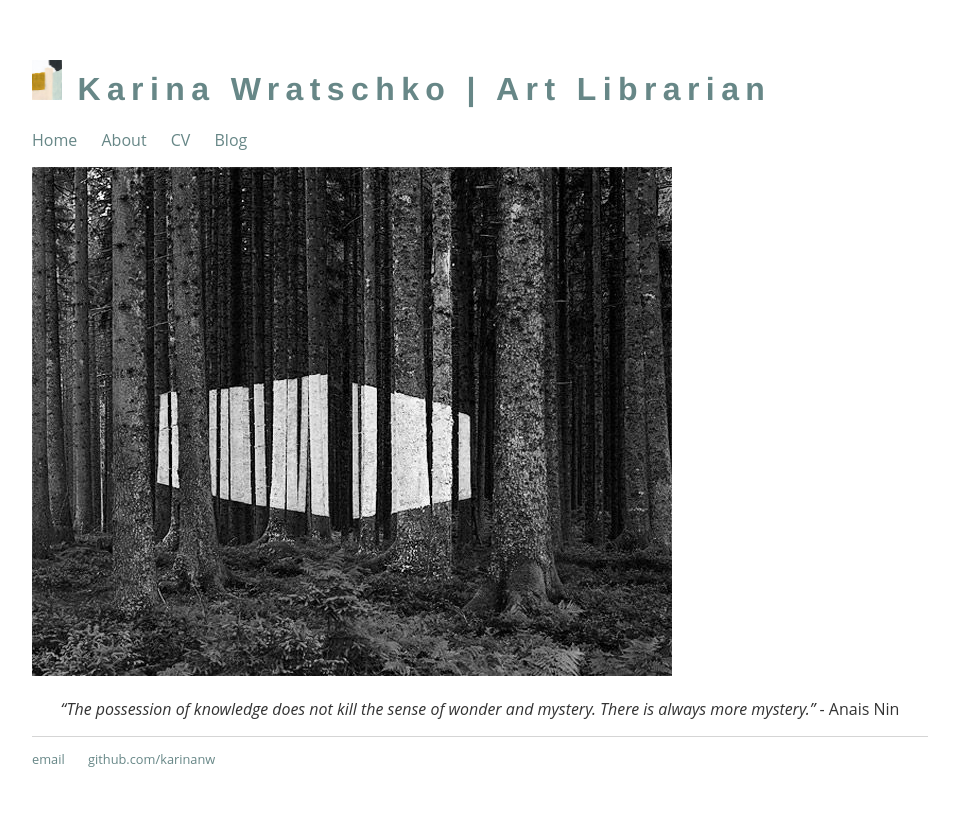
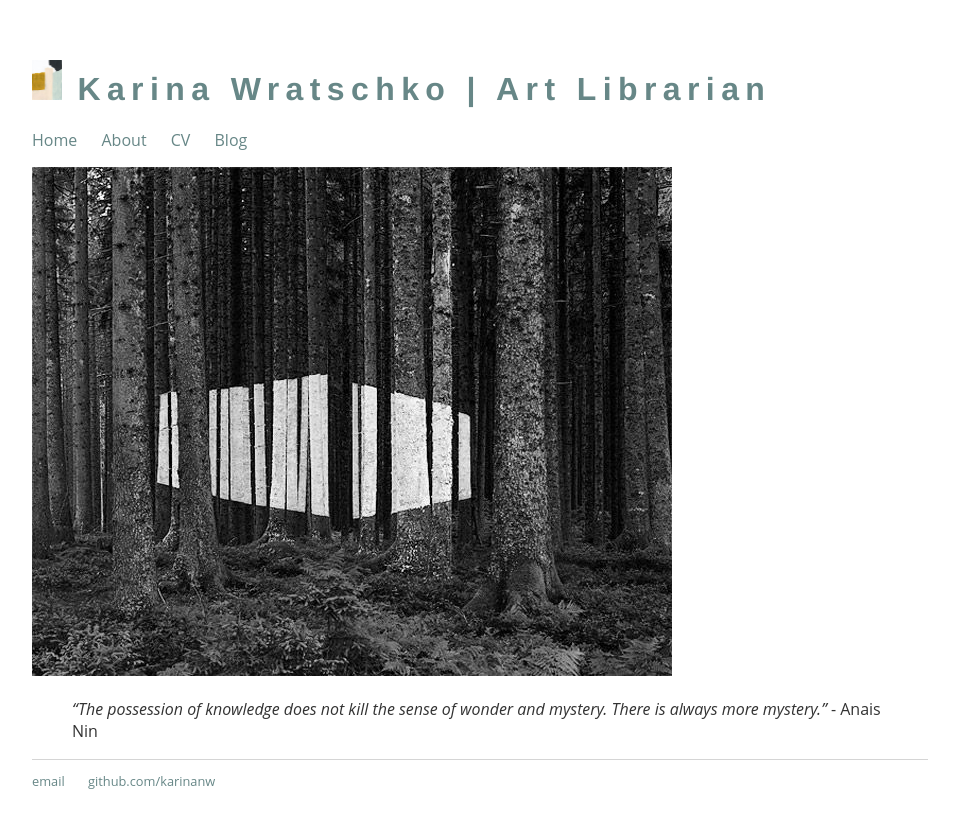
Before and after one commit to karinanw/karinanw.github.io, a Jekyll site: the page built from index.md, in a window 1280 px wide. Shown: the top 828 px of the page, without its empty margins (160-1119 px from the left). Built offline with Jekyll 4.4.1, drawn with Linux system fonts in a browser that asks for light colours.

Commit message:
Update index.md

```diff
--- a/index.md
+++ b/index.md
@@ -6,6 +6,7 @@ title: Karina Wratschko | ePortfolio
 {:.center}
 ![Imbeir](/images/imberi.jpg)
 
-{: style="text-align:center"}
-*"The possession of knowledge does not kill the sense of wonder and mystery.
+
+>*"The possession of knowledge does not kill the
+sense of wonder and mystery.
 There is always more mystery."* - Anais Nin
```
